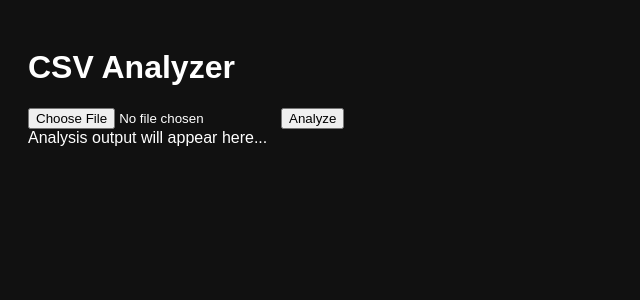
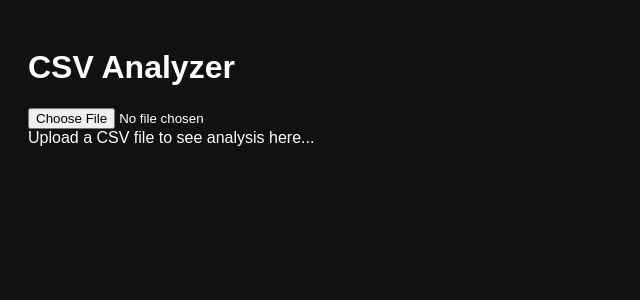
Before and after one commit to Chethan57/Analyzer, a Next.js app: page / in a window 1280 px wide. Shown: the top 300 px of the page, without its empty margins (0-640 px from the left). Built offline with nearby package versions, Linux system fonts and the light colour scheme.

Commit message:
Update index.js

```diff
--- a/pages/index.js
+++ b/pages/index.js
@@ -1,33 +1,56 @@
 import { useState } from 'react';
 
 export default function Home() {
-  const [file, setFile] = useState(null);
   const [result, setResult] = useState('');
 
-  const handleFileChange = (e) => {
-    setFile(e.target.files[0]);
-  };
-
-  const handleAnalyze = async () => {
+  const handleFile = (e) => {
+    const file = e.target.files[0];
     if (!file) {
-      alert('Please upload a CSV file.');
+      alert('Please select a CSV file.');
       return;
     }
 
-    const formData = new FormData();
-    formData.append('file', file);
+    const reader = new FileReader();
+    reader.onload = () => {
+      const text = reader.result;
+      analyzeCSV(text);
+    };
+    reader.readAsText(file);
+  };
 
-    const res = await fetch('/api/analyze', {
-      method: 'POST',
-      body: formData,
+  const analyzeCSV = (text) => {
+    const rows = text.split('\n').filter((r) => r.trim() !== '');
+    if (rows.length < 2) {
+      setResult('CSV has no data');
+      return;
+    }
+
+    const headers = rows[0].split(',');
+    const dataRows = rows.slice(1).map((r) => r.split(','));
+
+    const resultObj = {
+      totalRows: dataRows.length,
+      totalColumns: headers.length,
+      columns: headers,
+      numericSummary: {},
+    };
+
+    headers.forEach((header, idx) => {
+      const nums = dataRows
+        .map((row) => parseFloat(row[idx]))
+        .filter((v) => !isNaN(v));
+      if (nums.length > 0) {
+        const sum = nums.reduce((a, b) => a + b, 0);
+        resultObj.numericSummary[header] = {
+          count: nums.length,
+          min: Math.min(...nums),
+          max: Math.max(...nums),
+          average: sum / nums.length,
+        };
+      }
     });
 
-    const data = await res.json();
-    if (data.error) {
-      setResult('Error: ' + data.error);
-    } else {
-      setResult(data.summary);
-    }
+    setResult(JSON.stringify(resultObj, null, 2));
   };
 
   return (
@@ -37,19 +60,12 @@ export default function Home() {
       <input
         type="file"
         accept=".csv"
-        onChange={handleFileChange}
+        onChange={handleFile}
         className="mb-4 p-2 rounded border border-blue-400 bg-gray-700 cursor-pointer"
       />
 
-      <button
-        onClick={handleAnalyze}
-        className="mb-6 px-6 py-2 bg-blue-500 text-white font-semibold rounded hover:bg-blue-600 transition-colors"
-      >
-        Analyze
-      </button>
-
       <div className="bg-gray-800 p-6 rounded shadow-lg w-full max-w-3xl whitespace-pre-wrap">
-        {result || 'Analysis output will appear here...'}
+        {result || 'Upload a CSV file to see analysis here...'}
       </div>
     </div>
   );
```
